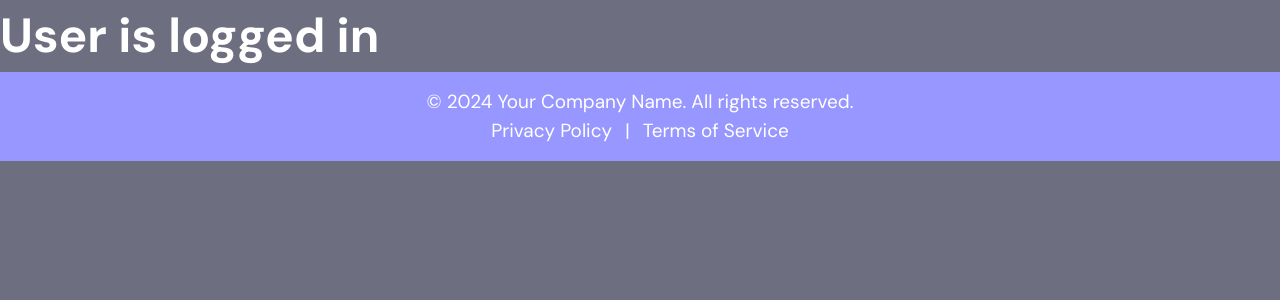
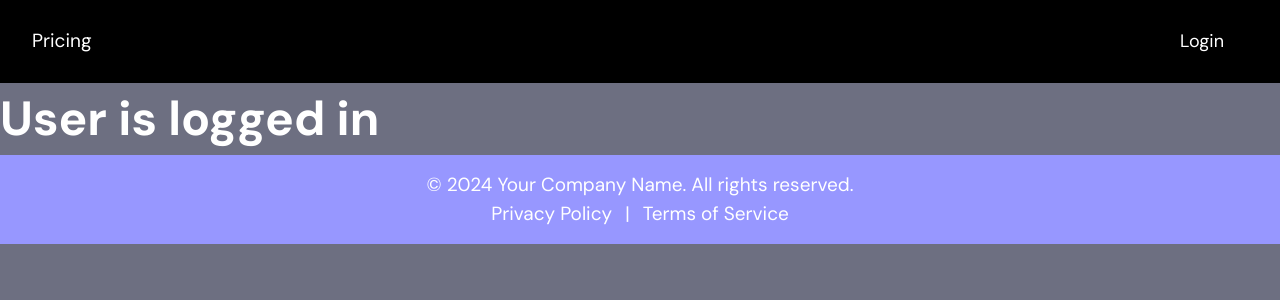
Before and after one commit to fastnear/subscriptions-site, a Next.js app: page /dashboard in a window 1280 px wide. Shown: the top 300 px of the page. Built offline with nearby package versions, Linux system fonts and the light colour scheme.

Commit message:
add navbar to root layout

```diff
--- a/src/app/layout.tsx
+++ b/src/app/layout.tsx
@@ -3,13 +3,12 @@ import { DM_Sans } from "next/font/google";
 import "./globals.css";
 import "@/app/_components/footer.css";
 import Footer from "@/app/_components/footer";
+import Navbar from "@/app/_components/navbar";
 
-// Saw this is used on fastnear.com
+// font used on fastnear.com
 const dmSans = DM_Sans({
   subsets: ['latin']
 })
-
-console.log('aloha dmSans', dmSans)
 
 export const metadata: Metadata = {
   title: "FASTNEAR Subscriptions",
@@ -24,7 +23,8 @@ export default function RootLayout({
   return (
     <html lang="en">
       <body className={`${dmSans.className} antialiased`}>
-        {children}
+        <Navbar />
+        <main>{children}</main>
         <Footer />
       </body>
     </html>
```
